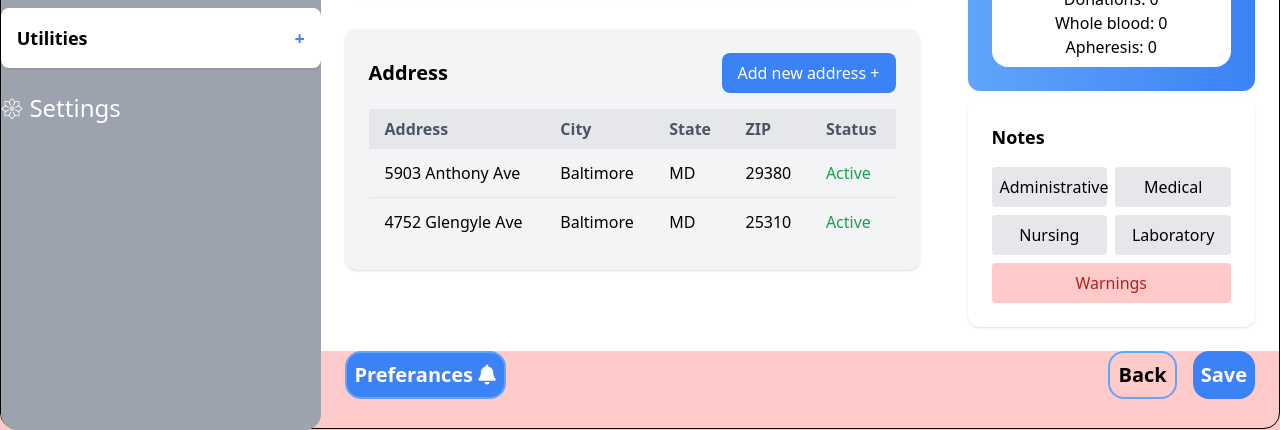
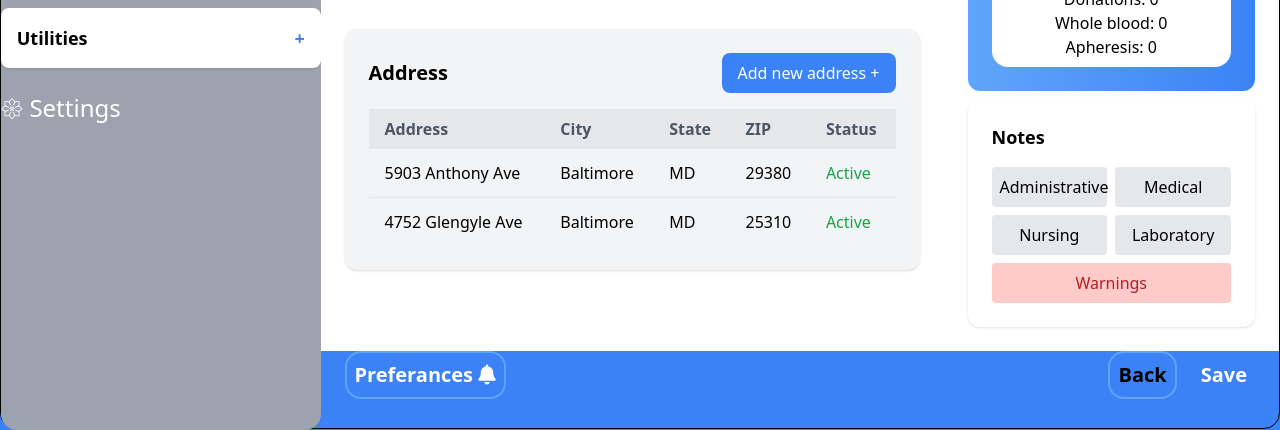
Before and after one commit to somuraj007559/UI-Task, a plain HTML site: page Task.html in a window 1280 px wide. Shown: the part 495-925 px from the top of the page. Drawn offline with nearby package versions, Linux system fonts and the light colour scheme.

Commit message:
body colour

```diff
--- a/Task.html
+++ b/Task.html
@@ -8,7 +8,7 @@
      <link rel="stylesheet" href="https://cdnjs.cloudflare.com/ajax/libs/font-awesome/6.6.0/css/all.min.css">
 
 </head>
-<body class="bg-red-200">
+<body class="bg-blue-500">
     <div class="flex max-w-[1800px] mx-auto h-[900px] mt-6 border border-black rounded-2xl ">
       <div class="flex flex-col items-center  w-[25%] h-[900px] rounded-2xl bg-gray-400">
         <img class="w-[200px] h-[150px] mt-4 rounded-2xl" src="https://static.vecteezy.com/system/resources/previews/016/547/827/non_2x/blood-donation-logo-design-blood-donation-illustration-with-blood-drop-line-concept-vector.jpg" alt="">
```
